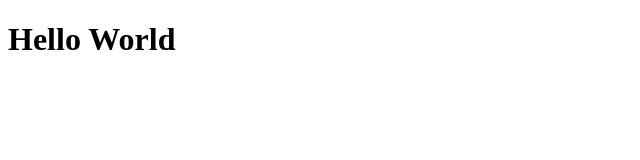
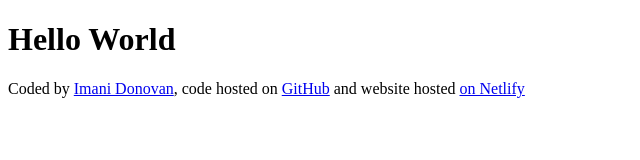
Before and after one commit to idonovan12/weather-app-2, a plain HTML site: page index.html in a window 1280 px wide. Shown: the whole page, without its empty margins (0-640 px from the left). Drawn offline with Linux system fonts and the light colour scheme.

Commit message:
Update index.html

```diff
--- a/index.html
+++ b/index.html
@@ -7,5 +7,14 @@
 </head>
 <body>
     <h1>Hello World</h1>
+    <footer>
+                Coded by
+        <a href="https://github.com/idonovan12" target="_blank">Imani Donovan</a>, code hosted on
+
+        <a href="https://github.com/idonovan12/weather-app-2" target="_blank">GitHub</a> and website hosted
+
+        <a href="https://enterhereweather.netlify.app/" target="_blank">on Netlify</a>
+    </footer>
+
 </body>
 </html>
```
